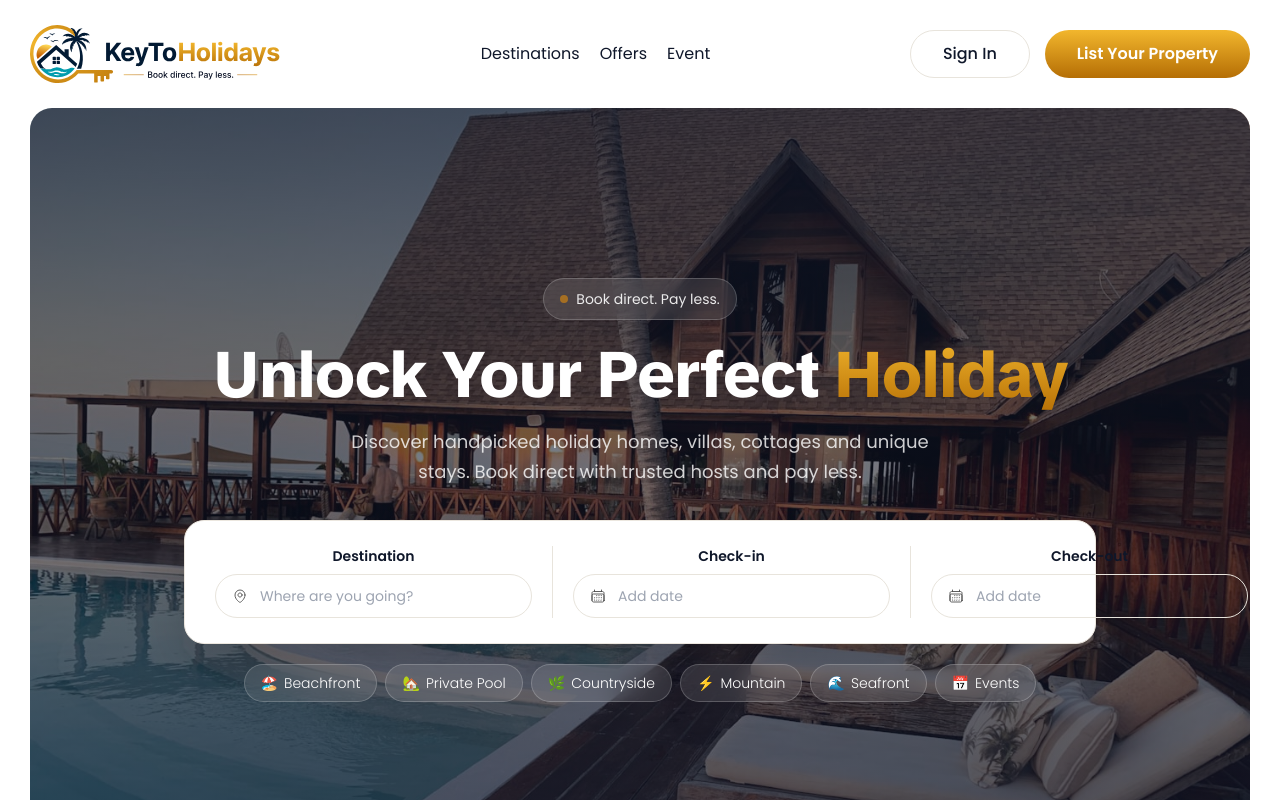
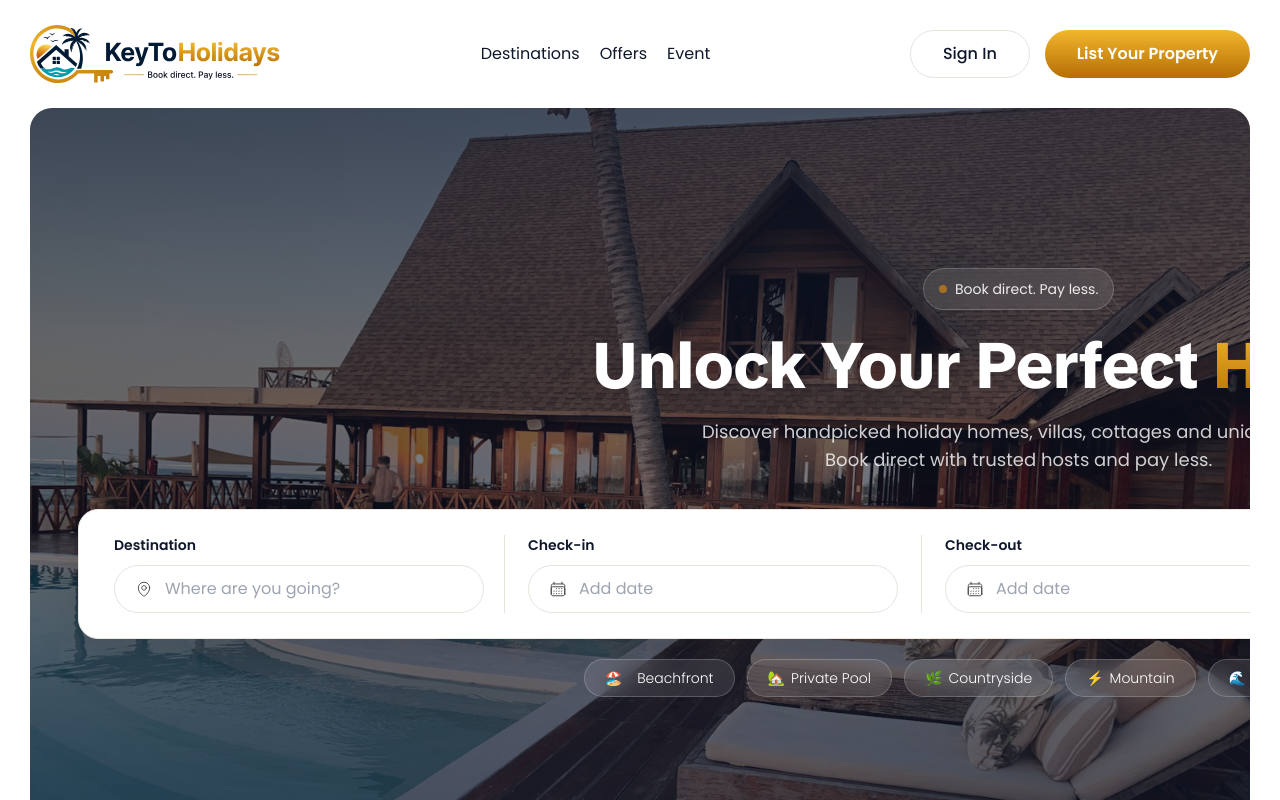
Before and after one commit to payalptoliya416/key_to_holiday, a Next.js app: page / in a window 1280 px wide. Shown: the top 800 px of the page. Built offline with nearby package versions, Linux system fonts and the light colour scheme.

Commit message:
hero banner

```diff
--- a/src/components/homepage/HeroBanner.tsx
+++ b/src/components/homepage/HeroBanner.tsx
@@ -1,124 +1,151 @@
 import { Search } from "lucide-react";
 import Image from "next/image";
 
-const categories = [
-  { icon: "🏖️", label: "Beachfront" },
-  { icon: "🏡", label: "Private Pool" },
-  { icon: "🌿", label: "Countryside" },
-  { icon: "⚡", label: "Mountain" },
-  { icon: "🌊", label: "Seafront" },
-  { icon: "📅", label: "Events" },
-];
-
 function HeroBanner() {
   return (
-    /* outer wrapper: side padding so the card has breathing room on large screens */
-    <div className="px-3 sm:px-5 lg:px-[30px]">
-      <div className="relative w-full flex flex-col justify-center items-center text-white overflow-hidden rounded-[22px] min-h-[560px] sm:min-h-[650px] lg:min-h-[765px] py-14 sm:py-16 lg:py-20">
-
-        {/* Background */}
-        <div className="absolute inset-0 -z-10 bg-[url('/images/home-hero-bg.jpg')] bg-cover bg-center" />
+    <>
+      <div className="px-[30px]">
+        <div className="relative min-h-[765px] w-full flex flex-col justify-between p-4 md:p-8 text-white overflow-hidden rounded-[22px]">
+          <div className="absolute inset-0 -z-10 bg-[url('/images/home-hero-bg.jpg')] bg-[length:100%_100%] bg-center" />
           <div className="absolute inset-0 -z-10 bg-gradient-to-b from-[#0F172ABF] via-[#0F172A8C] to-[#0F172ABF]" />
-
-        {/* Content wrapper — max-width keeps it readable on ultrawide */}
-        <div className="relative z-10 w-full max-w-[960px] mx-auto px-4 sm:px-6 flex flex-col items-center text-center">
-
-          {/* Badge */}
-          <div className="inline-flex items-center gap-2 backdrop-blur-md text-sm text-[#FFFFFFE5] border border-[#FFFFFF33] bg-[#FFFFFF1A] rounded-full py-2.5 px-4 mb-5">
-            <span className="h-2 w-2 rounded-full bg-amber-500 animate-pulse shrink-0" />
+          <div className="flex flex-col items-center mx-auto my-auto px-4">
+            <div className="inline-flex items-center gap-2 backdrop-blur-md text-sm text-[#FFFFFFE5] border border-[#FFFFFF33] bg-[#FFFFFF1A] rounded-[999px] py-[10px] px-[15px] mb-6">
+              <span className="h-2 w-2 rounded-full bg-amber-500 animate-pulse"></span>
               Book direct. Pay less.
             </div>
-
-          {/* Headline */}
-          <h1 className="font-tiktok font-bold tracking-tight mb-4
-            text-[32px] leading-[1.15]
-            sm:text-[46px]
-            lg:text-[64px] lg:leading-[1.1]">
+            <h1 className="text-4xl md:text-[64px] font-bold tracking-tight mb-5 !leading-[64px] font-tiktok">
               Unlock Your Perfect{" "}
               <span className="gold-gradient-text">Holiday</span>
             </h1>
 
-          {/* Sub-headline */}
-          <p className="text-[#FFFFFFCC] font-normal mb-8 max-w-[600px]
-            text-sm leading-[1.7]
-            md:text-base lg:text-lg">
+            <p className="text-[#FFFFFFCC] text-sm md:text-lg max-w-2xl font-normal mb-[35px] text-center">
               Discover handpicked holiday homes, villas, cottages and unique
               stays. Book direct with trusted hosts and pay less.
             </p>
+            <div className="w-full rounded-[20px] bg-white shadow-[0_15px_45px_rgba(0,0,0,0.12)] border border-[#ECE7DF] py-[25px] px-[35px]">
+              <div className="flex flex-col lg:flex-row lg:items-center">
+                {/* Destination */}
+                <div className="flex-1 lg:pe-5 border-b lg:border-b-0 lg:border-r border-[#E8E4DC]">
+                  <p className="text-sm font-semibold text-[#0F172A] mb-[10px]">
+                    Destination
+                  </p>
 
-          {/* Search Box */}
-          <div className="w-full rounded-[20px] bg-white shadow-[0_15px_45px_rgba(0,0,0,0.15)] border border-[#ECE7DF]
-            py-4 px-4
-            sm:py-5 sm:px-6
-            lg:py-[25px] lg:px-[30px]">
-            <div className="flex flex-col lg:flex-row lg:items-center gap-0">
+                  <div className="flex items-center gap-3 h-[48px] rounded-full border border-[#E8E4DC] px-5">
+                    <Image
+                      src="/images/location01.svg"
+                      alt="KeyToHolidays"
+                      width={18}
+                      height={18}
+                      priority
+                    />
 
-              {/* Destination */}
-              <div className="flex-1 pb-3 lg:pb-0 lg:pr-5 border-b lg:border-b-0 lg:border-r border-[#E8E4DC]">
-                <p className="text-xs sm:text-sm font-semibold text-[#0F172A] mb-2">Destination</p>
-                <div className="flex items-center gap-3 h-11 rounded-full border border-[#E8E4DC] px-4">
-                  <Image src="/images/location01.svg" alt="" width={16} height={16} priority />
-                  <input type="text" placeholder="Where are you going?"
-                    className="flex-1 bg-transparent outline-none text-sm placeholder:text-[#9DA4B1] min-w-0" />
+                    <input
+                      type="text"
+                      placeholder="Where are you going?"
+                      className="flex-1 bg-transparent outline-none text-[16px] placeholder:text-[#9DA4B1]"
+                    />
                   </div>
                 </div>
 
-              {/* Check-in */}
-              <div className="flex-1 py-3 lg:py-0 lg:px-5 border-b lg:border-b-0 lg:border-r border-[#E8E4DC]">
-                <p className="text-xs sm:text-sm font-semibold text-[#0F172A] mb-2">Check-in</p>
-                <div className="flex items-center gap-3 h-11 rounded-full border border-[#E8E4DC] px-4">
-                  <Image src="/images/date01.svg" alt="" width={16} height={16} priority />
-                  <input placeholder="Add date"
-                    className="flex-1 bg-transparent outline-none text-sm placeholder:text-[#9DA4B1] min-w-0" />
+                {/* Check In */}
+                <div className="flex-1 lg:px-[23px] border-b lg:border-b-0 lg:border-r border-[#E8E4DC]">
+                  <p className="text-sm font-semibold text-[#0F172A] mb-[10px]">
+                    Check-in
+                  </p>
+
+                  <div className="flex items-center gap-3 h-[48px] rounded-full border border-[#E8E4DC] px-5">
+                    <Image
+                      src="/images/date01.svg"
+                      alt="KeyToHolidays"
+                      width={18}
+                      height={18}
+                      priority
+                    />
+
+                    <input
+                      placeholder="Add date"
+                      className="flex-1 bg-transparent outline-none text-[16px] placeholder:text-[#9DA4B1]"
+                    />
                   </div>
                 </div>
 
-              {/* Check-out */}
-              <div className="flex-1 py-3 lg:py-0 lg:px-5 border-b lg:border-b-0 lg:border-r border-[#E8E4DC]">
-                <p className="text-xs sm:text-sm font-semibold text-[#0F172A] mb-2">Check-out</p>
-                <div className="flex items-center gap-3 h-11 rounded-full border border-[#E8E4DC] px-4">
-                  <Image src="/images/date01.svg" alt="" width={16} height={16} priority />
-                  <input placeholder="Add date"
-                    className="flex-1 bg-transparent outline-none text-sm placeholder:text-[#9DA4B1] min-w-0" />
+                {/* Check Out */}
+                <div className="flex-1 lg:px-[23px] border-b lg:border-b-0 lg:border-r border-[#E8E4DC]">
+                  <p className="text-sm font-semibold text-[#0F172A] mb-[10px]">
+                    Check-out
+                  </p>
+
+                  <div className="flex items-center gap-3 h-[48px] rounded-full border border-[#E8E4DC] px-5">
+                    <Image
+                      src="/images/date01.svg"
+                      alt="KeyToHolidays"
+                      width={18}
+                      height={18}
+                      priority
+                    />
+
+                    <input
+                      placeholder="Add date"
+                      className="flex-1 bg-transparent outline-none text-[16px] placeholder:text-[#9DA4B1]"
+                    />
                   </div>
                 </div>
 
                 {/* Guests */}
-              <div className="flex-1 pt-3 lg:pt-0 lg:pl-5">
-                <p className="text-xs sm:text-sm font-semibold text-[#0F172A] mb-2">Guests</p>
-                <div className="flex items-center gap-3 h-11 rounded-full border border-[#E8E4DC] px-4">
-                  <Image src="/images/user.svg" alt="" width={16} height={16} priority />
-                  <input placeholder="Add guests"
-                    className="flex-1 bg-transparent outline-none text-sm placeholder:text-[#9DA4B1] min-w-0" />
+                <div className="flex-1 lg:px-6">
+                  <p className="text-sm font-semibold text-[#0F172A] mb-[10px]">
+                    Guests
+                  </p>
+
+                  <div className="flex items-center gap-3 h-[48px] rounded-full border border-[#E8E4DC] px-5">
+                    <Image
+                      src="/images/user.svg"
+                      alt="KeyToHolidays"
+                      width={18}
+                      height={18}
+                      priority
+                    />
+
+                    <input
+                      placeholder="Add guests"
+                      className="flex-1 bg-transparent outline-none text-[16px] placeholder:text-[#9DA4B1]"
+                    />
                   </div>
                 </div>
 
                 {/* Search Button */}
-              <div className="mt-4 lg:mt-0 lg:ml-4 shrink-0">
-                <button className="w-full lg:w-auto h-11 rounded-full gold-gradient flex items-center justify-center gap-2 text-white font-semibold text-sm px-6 transition hover:opacity-90 active:scale-95">
-                  <Search className="w-4 h-4" />
+                <div className="mt-5 lg:mt-0 lg:ml-6">
+                  <button className="h-[48px] rounded-full gold-gradient transition flex items-center justify-center gap-2 text-white font-semibold text-[18px] px-[25px] py-[16px] text-base !leading-none">
+                    <Search className="w-5 h-5" />
                     Search
                   </button>
                 </div>
-
               </div>
             </div>
-
-          {/* Category Pills */}
-          <div className="flex items-center justify-center gap-2 flex-wrap mt-5 w-full">
-            {categories.map(({ icon, label }) => (
-              <button
-                key={label}
-                className="px-4 py-2 rounded-full bg-[#FFFFFF1A] hover:bg-[#FFFFFF33] backdrop-blur-md border border-[#FFFFFF33] text-xs sm:text-sm font-light transition flex items-center gap-1.5 whitespace-nowrap"
-              >
-                {icon} <span>{label}</span>
+            <div className="flex items-center justify-center gap-2 md:gap-3 flex-wrap pb-4 mt-5">
+              <button className="px-5 py-2 rounded-full bg-[#FFFFFF1A] hover:bg-white/20 backdrop-blur-md border border-[#FFFFFF33] text-xs md:text-sm font-light transition flex items-center gap-[15px]">
+                🏖️ <span>Beachfront</span>
               </button>
-            ))}
-          </div>
-
+              <button className="px-5 py-2 rounded-full bg-[#FFFFFF1A] hover:bg-[#FFFFFF33] backdrop-blur-md border border-[#FFFFFF33] text-xs md:text-sm font-light transition flex items-center gap-1.5">
+                🏡 <span>Private Pool</span>
+              </button>
+              <button className="px-5 py-2 rounded-full bg-[#FFFFFF1A] hover:bg-[#FFFFFF33] backdrop-blur-md border border-[#FFFFFF33] text-xs md:text-sm font-light transition flex items-center gap-1.5">
+                🌿 <span>Countryside</span>
+              </button>
+              <button className="px-5 py-2 rounded-full bg-[#FFFFFF1A] hover:bg-[#FFFFFF33] backdrop-blur-md border border-[#FFFFFF33] text-xs md:text-sm font-light transition flex items-center gap-1.5">
+                ⚡ <span>Mountain</span>
+              </button>
+              <button className="px-5 py-2 rounded-full bg-[#FFFFFF1A] hover:bg-[#FFFFFF33] backdrop-blur-md border border-[#FFFFFF33] text-xs md:text-sm font-light transition flex items-center gap-1.5">
+                🌊 <span>Seafront</span>
+              </button>
+              <button className="px-5 py-2 rounded-full bg-[#FFFFFF1A] hover:bg-[#FFFFFF33] backdrop-blur-md border border-[#FFFFFF33] text-xs md:text-sm font-light transition flex items-center gap-1.5">
+                📅 <span>Events</span>
+              </button>
             </div>
           </div>
         </div>
+      </div>
+    </>
   );
 }
 
```
Lines whose indentation alone changed are shown as unchanged.
